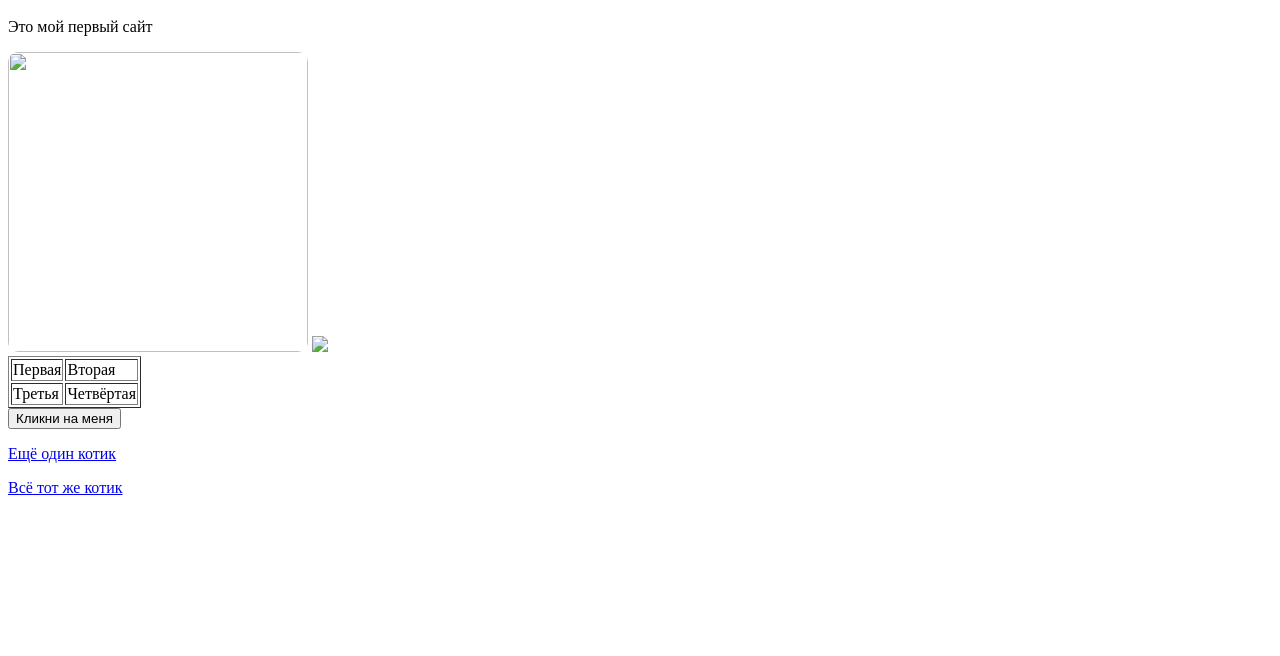
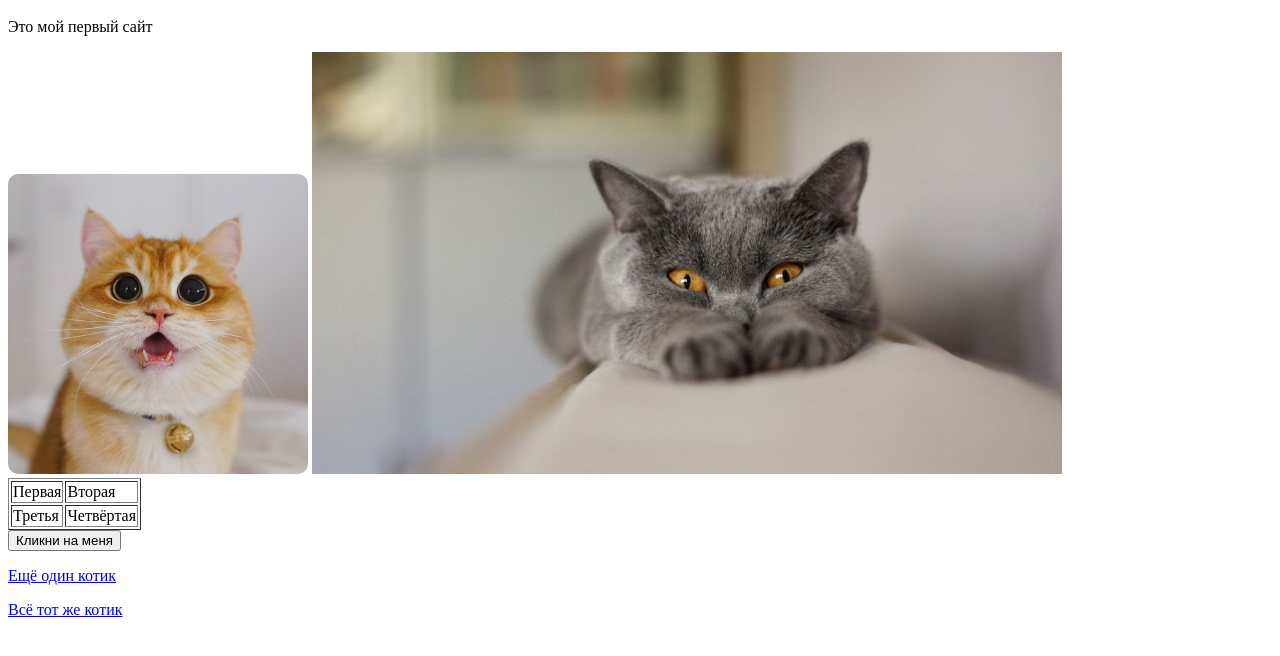
Before and after one commit to mary-sergeevna/second_site, a plain HTML site: page index.html in a window 1280 px wide. Shown: the part 48-704 px from the top of the page. Drawn offline with Linux system fonts and the light colour scheme.

Commit message:
Относительный путь

```diff
--- a/index.html
+++ b/index.html
@@ -1,8 +1,8 @@
 <title>Сайт Кирилла</title>
 <h1>Добро пожаловать!</h1>
 <p>Это мой первый сайт</p>
-<img src="cat.jpg" style="border-radius:10px"; width="300px">
-<img src="cat2.jpg">
+<img src="./img/cat.jpg" style="border-radius:10px"; width="300px">
+<img src="./img/cat2.jpg">
 <table border="1">
 <tr><td>Первая</td><td>Вторая</td></tr>
 <tr><td id="demo">Третья</td><td>Четвёртая</td></tr>
```
